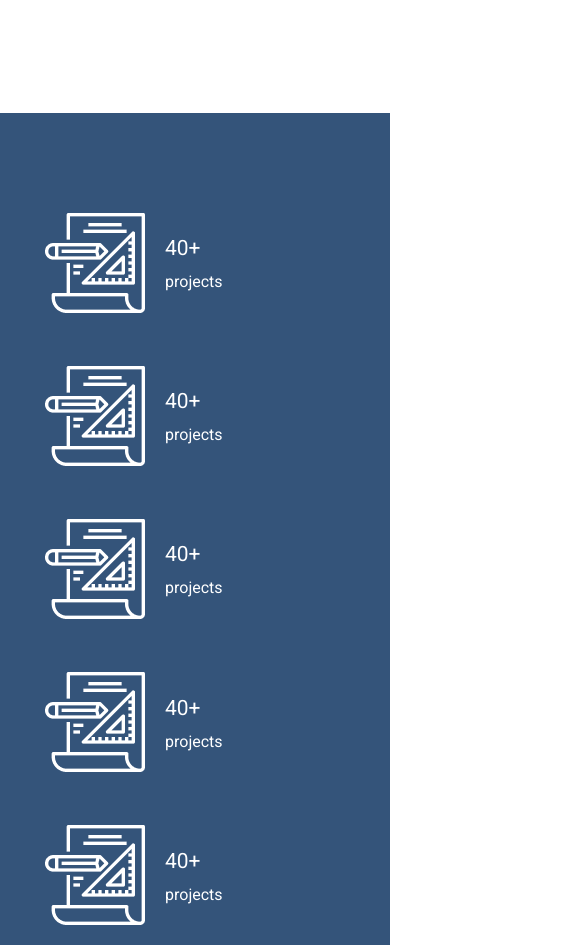
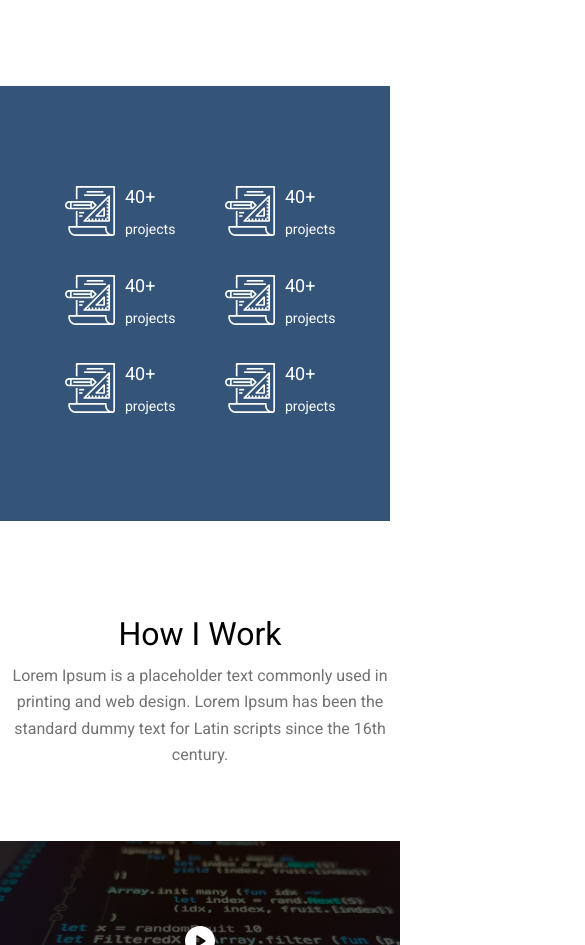
Before and after one commit to luwdww/homework-9, a plain HTML site: page index.html in a window 390 px wide. Shown: the part 1055-2000 px from the top of the page, 585 px wide, since content can reach past the window. Drawn offline with Linux system fonts and the light colour scheme.

Commit message:
added addaptive visual

```diff
--- a/css/style.css
+++ b/css/style.css
@@ -210,35 +210,246 @@ h6 {
         padding-left: calc(50vw - 450px);
         padding-right: calc(50vw - 450px);
     }
+
+    .projects {
+        background-color: var(--accent-color);
+        display: flex;
+        justify-content: center;
+        padding-top: 100px;
+        padding-bottom: 100px;
+        gap: 30px;
+    }
+
+    .projects__item {
+        display: flex;
+        align-items: center;
+        max-width: 150px;
+    }
+
+    .projects__desc {
+        margin-left: 10px;
+    }
+
+    .projects__number {
+        font-size: 18px;
+        line-height: 1;
+        color: var(--color-white);
+        margin: 0;
+        padding: 0;
+        margin-bottom: 10px;
+    }
+
+    .projects__subtext {
+        color: var(--color-white);
+        margin: 0;
+        padding: 0;
+        font-size: 14px;
+    }
+
+    .video-button {
+        position: relative;
+        width: 660px;
+        height: 330px;
+        margin: auto;
+    }
+
+    .work-button {
+    position: absolute;
+    top: 50%;
+    left: 50%;
+    transform: translate(-50%, -50%);
+    width: 57px;
+    height: 57px;
+    cursor: pointer;
+}
 }
 
 @media screen and (max-width: 800px) {
     .container {
-        padding-left: calc(50vw - 350px);
-        padding-right: calc(50vw - 350px);
+        padding-left: calc(50vw - 360px);
+        padding-right: calc(50vw - 360px);
+
     }
 
     .projects {
         background-color: var(--accent-color);
         display: flex;
-    justify-content: space-between;
+        justify-content: center;
         padding-top: 100px;
         padding-bottom: 100px;
-    gap: 45px;
+        gap: 30px 60px;
         flex-wrap: wrap;
     }
+
+    .projects__item {
+        display: flex;
+        align-items: center;
+        max-width: 220px;
+        flex: 1 1 200px;
     }
 
-@media screen and (max-width: 420px) {
-    .container {
-        padding-left: calc(50vw - 180px);
-        padding-right: calc(50vw - 180px);
-    }
+    .projects__desc {
+        margin-left: 10px;
     }
 
-@media screen and (max-width: 390px) {
+    .projects__number {
+        font-size: 18px;
+        line-height: 1;
+        color: var(--color-white);
+        margin: 0;
+        padding: 0;
+        margin-bottom: 10px;
+    }
+
+    .projects__subtext {
+        color: var(--color-white);
+        margin: 0;
+        padding: 0;
+        font-size: 14px;
+}
+
+}
+
+@media screen and (max-width: 440px) {
+    .container {
+        padding-left: calc(50vw - 200px);
+        padding-right: calc(50vw - 200px);
+    }
+
+    .projects__item {
+        display: flex;
+        align-items: center;
+        width: 100px;
+    }
+
+    .video-button {
+        position: relative;
+        width: 400px;
+        height: 200px;
+        margin: auto;
+    }
+
+    .work-button {
+    position: absolute;
+    top: 50%;
+    left: 50%;
+    transform: translate(-50%, -50%);
+    width: 30px;
+    height: 30px;
+    cursor: pointer;
+    }
+
+    .work-article {
+    margin: 0 auto;
+    width: 400px;
+    padding-top: 100px;
+    padding-bottom: 57px;
+    text-align: center;
+    }
+
+    .article {
+    margin: 0 auto;
+    width: 400px;
+    padding-top: 110px;
+    padding-bottom: 100px;
+    text-align: center;
+}
+
+    .projects {
+        background-color: var(--accent-color);
+        display: flex;
+        justify-content: center;
+        padding-top: 100px;
+        padding-bottom: 100px;
+        gap: 30px 60px;
+        flex-wrap: wrap;
+    }
+
+    .projects__item {
+        display: flex;
+        align-items: center;
+        max-width: 100px;
+        flex: 1 1 100px;
+    }
+
+    .projects__desc {
+        margin-left: 10px;
+    }
+
+    .projects__number {
+        font-size: 18px;
+        line-height: 1;
+        color: var(--color-white);
+        margin: 0;
+        padding: 0;
+        margin-bottom: 10px;
+    }
+
+    .projects__subtext {
+        color: var(--color-white);
+        margin: 0;
+        padding: 0;
+        font-size: 14px;
+    }
+
+}
+
+@media screen and (max-width: 375px) {
     .container {
         padding-left: calc(50vw - 150px);
         padding-right: calc(50vw - 150px);
     }
+
+    .section-herro__title {
+    font-size: 36px;
+    margin-bottom: 60px;
     }
+
+    .title {
+    font-weight: 500;
+    font-size: 25px;
+    }
+
+    .text {
+    color: var(--color-main) ;
+    font-size: 10px;
+    }
+
+    .article {
+    margin: 0 auto;
+    width: 300px;
+    padding-top: 110px;
+    padding-bottom: 100px;
+    text-align: center;
+}
+
+    .video-button {
+        position: relative;
+        width: 300px;
+        height: 150px;
+        margin: auto;
+    }
+
+    .work-button {
+    position: absolute;
+    top: 50%;
+    left: 50%;
+    transform: translate(-50%, -50%);
+    width: 30px;
+    height: 30px;
+    cursor: pointer;
+    }
+
+    .work-article {
+    margin: 0 auto;
+    width: 300px;
+    padding-top: 90px;
+    padding-bottom: 57px;
+    text-align: center;
+    }
+
+    .work{
+    padding-bottom: 100px;
+    }
+
+}
--- a/index.html
+++ b/index.html
@@ -43,42 +43,42 @@
 
         <section class="projects container">
       <div class="projects__item">
-        <div class="projects__img"><img src="images/project.svg.png" alt="projects"></div>
+        <div class="projects__img"><img src="images/project.svg" alt="projects"></div>
         <div class="projects__desc">
           <h3 class="projects__number">40+</h3>
           <p class="projects__subtext">projects</p>
         </div>
       </div>
       <div class="projects__item">
-        <div class="projects__img"><img src="images/project.svg.png" alt="projects"></div>
+        <div class="projects__img"><img src="images/project.svg" alt="projects"></div>
         <div class="projects__desc">
           <h3 class="projects__number">40+</h3>
           <p class="projects__subtext">projects</p>
         </div>
       </div>
       <div class="projects__item">
-        <div class="projects__img"><img src="images/project.svg.png" alt="projects"></div>
+        <div class="projects__img"><img src="images/project.svg" alt="projects"></div>
         <div class="projects__desc">
           <h3 class="projects__number">40+</h3>
           <p class="projects__subtext">projects</p>
         </div>
       </div>
       <div class="projects__item">
-        <div class="projects__img"><img src="images/project.svg.png" alt="projects"></div>
+        <div class="projects__img"><img src="images/project.svg" alt="projects"></div>
         <div class="projects__desc">
           <h3 class="projects__number">40+</h3>
           <p class="projects__subtext">projects</p>
         </div>
       </div>
       <div class="projects__item">
-        <div class="projects__img"><img src="images/project.svg.png" alt="projects"></div>
+        <div class="projects__img"><img src="images/project.svg" alt="projects"></div>
         <div class="projects__desc">
           <h3 class="projects__number">40+</h3>
           <p class="projects__subtext">projects</p>
         </div>
       </div>
       <div class="projects__item">
-        <div class="projects__img"><img src="images/project.svg.png" alt="projects"></div>
+        <div class="projects__img"><img src="images/project.svg" alt="projects"></div>
         <div class="projects__desc">
           <h3 class="projects__number">40+</h3>
           <p class="projects__subtext">projects</p>
```
Also changed, not shown: images/project.svg (added). Lines whose indentation alone changed are shown as unchanged.
